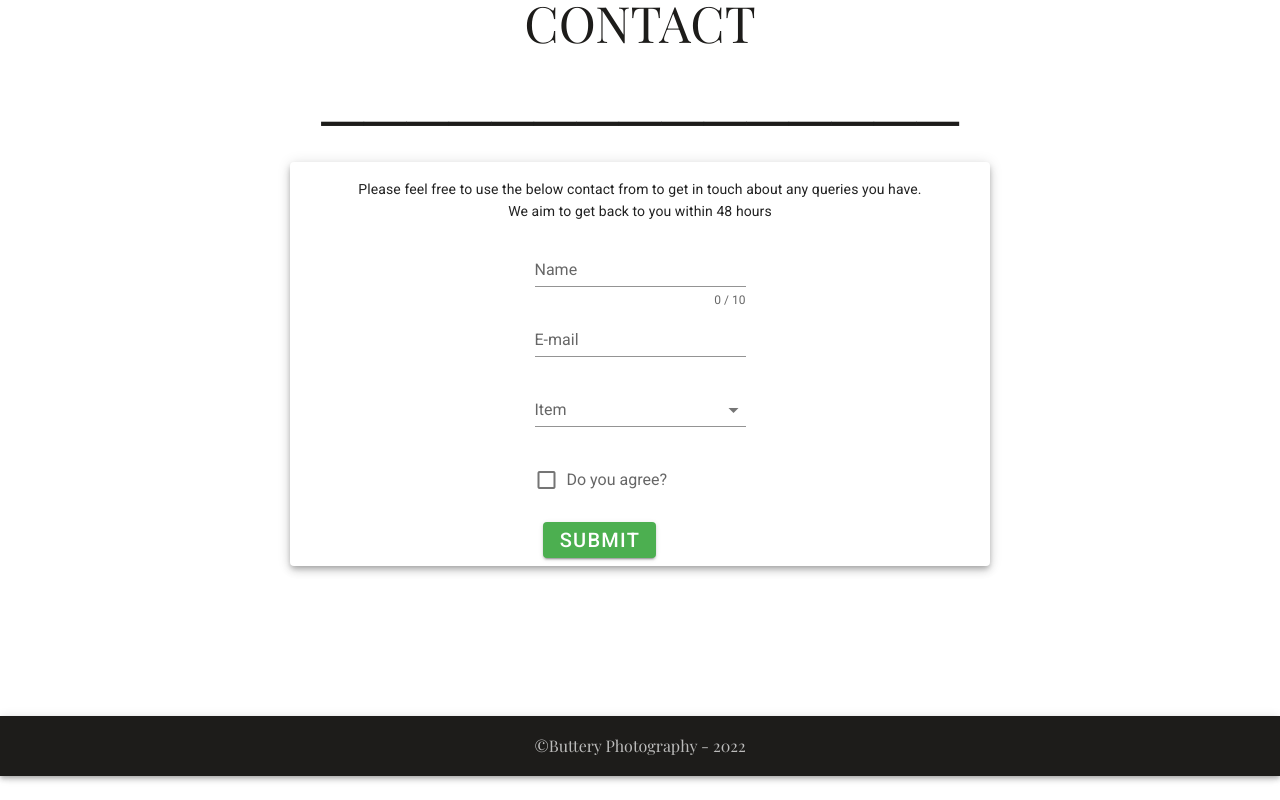
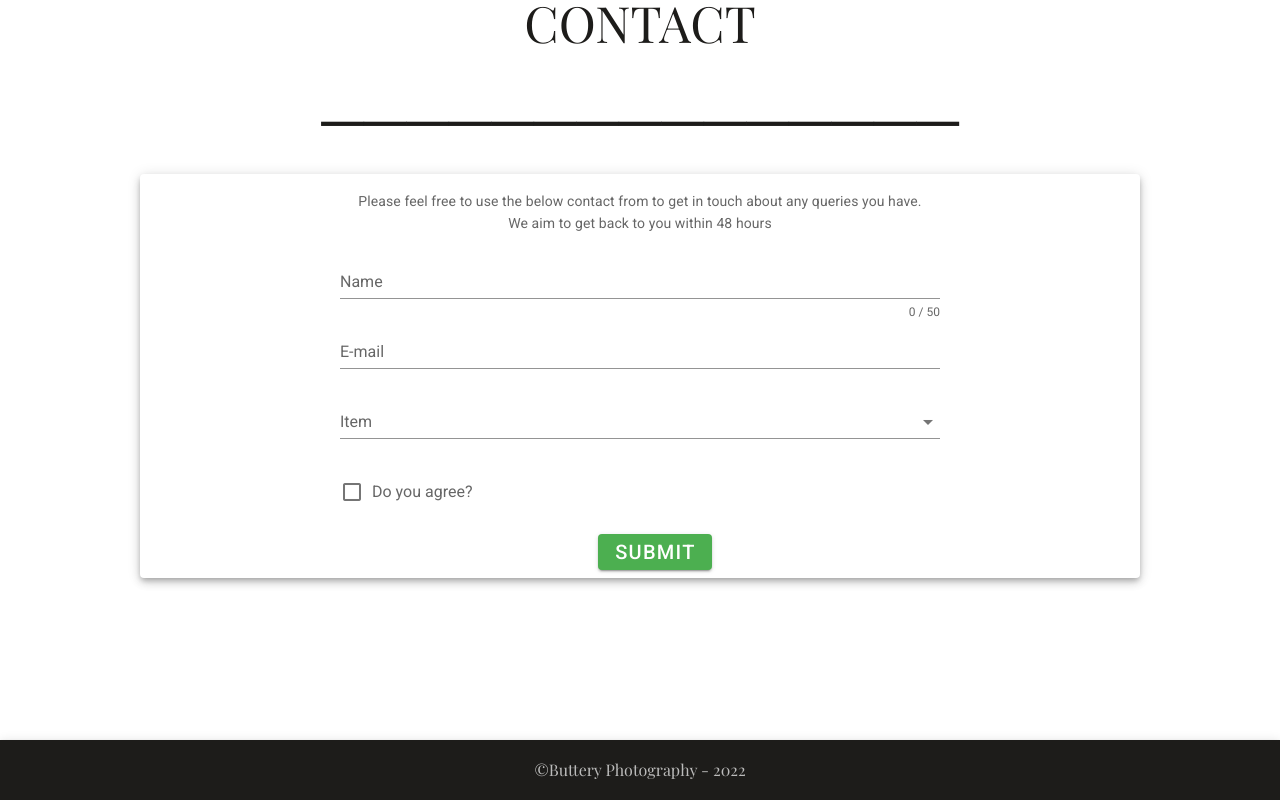
Before and after one commit to callumbuttery/buttery-photography, a Vue app: page /#/ in a window 1280 px wide. Shown: the part 6145-6945 px from the top of the page. Before the commit the page ends 6921 px from the top, so only its background shows below. Built offline with nearby package versions, Linux system fonts and the light colour scheme.

Commit message:
Fix: contact page styling

```diff
--- a/src/components/Contact.vue
+++ b/src/components/Contact.vue
@@ -2,32 +2,60 @@
   <div class="contactPrimaryContainer" id="contactSection">
     <v-container>
       <v-row align="center" justify="center">
-                <v-col align="center" justify="center" class="contactTitle">CONTACT</v-col>
+        <v-col align="center" justify="center" class="contactTitle"
+          >CONTACT</v-col
+        >
       </v-row>
-            <v-col align="center" justify="center" class="contactLine">───────────────</v-col>
+      <v-col align="center" justify="center" class="contactLine"
+        >───────────────</v-col
+      >
       <v-card class="contactCard" elevation="5">
-                <v-row lign="center" justify="center">
-                    <v-card-subtitle class="text-center contactText">Please feel free to use the below contact from to get in touch
-                        about any queries you
-                        have. We aim to get back to you within 48 hours</v-card-subtitle>
+        <v-card-subtitle class="text-center contactText"
+          >Please feel free to use the below contact from to get in touch about
+          any queries you have. We aim to get back to you within 48
+          hours</v-card-subtitle
+        >
 
-                    <v-form ref="form" v-model="valid" lazy-validation width>
-                        <v-text-field v-model="name" :counter="10" :rules="nameRules" label="Name" required>
+        <v-form ref="form" class="form" v-model="valid" lazy-validation>
+          <v-text-field
+            v-model="name"
+            :counter="50"
+            :rules="nameRules"
+            label="Name"
+            required
+          >
           </v-text-field>
 
-                        <v-text-field v-model="email" :rules="emailRules" label="E-mail" required></v-text-field>
+          <v-text-field
+            v-model="email"
+            :rules="emailRules"
+            label="E-mail"
+            required
+          ></v-text-field>
 
-                        <v-select v-model="select" :items="items" :rules="[v => !!v || 'Item is required']" label="Item"
-                            required></v-select>
+          <v-select
+            v-model="select"
+            :items="items"
+            :rules="[(v) => !!v || 'Item is required']"
+            label="Item"
+            required
+          ></v-select>
 
-                        <v-checkbox v-model="checkbox" :rules="[v => !!v || 'You must agree to continue!']"
-                            label="Do you agree?" required></v-checkbox>
-
-                        <v-btn :disabled="!valid" color="success" class="ma-2" @click="validate">
+          <v-checkbox
+            v-model="checkbox"
+            :rules="[(v) => !!v || 'You must agree to continue!']"
+            label="Do you agree?"
+            required
+          ></v-checkbox>
+        </v-form>
+        <v-btn
+          :disabled="!valid"
+          color="success"
+          class="ma-2 submitButton"
+          @click="validate"
+        >
           submit
         </v-btn>
-                    </v-form>
-                </v-row>
       </v-card>
     </v-container>
   </div>
@@ -38,49 +66,42 @@ export default {
   name: "Contact",
   data: () => ({
     valid: true,
-        name: '',
+    name: "",
     nameRules: [
-            v => !!v || 'Name is required',
-            v => (v && v.length <= 10) || 'Name must be less than 10 characters',
+      (v) => !!v || "Name is required",
+      (v) => (v && v.length <= 50) || "Name must be less than 50 characters",
     ],
-        email: '',
+    email: "",
     emailRules: [
-            v => !!v || 'E-mail is required',
-            v => /.+@.+\..+/.test(v) || 'E-mail must be valid',
+      (v) => !!v || "E-mail is required",
+      (v) => /.+@.+\..+/.test(v) || "E-mail must be valid",
     ],
     select: null,
-        items: [
-            'Basic Package',
-            'Standard Package',
-            'Premium Package',
-            'Other',
-        ],
+    items: ["Basic Package", "Standard Package", "Premium Package", "Other"],
     checkbox: false,
   }),
 
   methods: {
     validate() {
-            this.$refs.form.validate()
+      this.$refs.form.validate();
     },
     reset() {
-            this.$refs.form.reset()
+      this.$refs.form.reset();
     },
     resetValidation() {
-            this.$refs.form.resetValidation()
+      this.$refs.form.resetValidation();
     },
   },
-}
+};
 </script>
-
 
 <style>
 .contactTitle {
-    color: #1D1C1A;
+  color: #1d1c1a;
   margin: auto;
   margin-bottom: 0px;
   font-size: 50px;
   font-family: "Playfair Display", serif;
-
 }
 
 .contactPrimaryContainer {
@@ -92,11 +113,11 @@ export default {
 .contactLine {
   font-size: 60px;
   font-family: "Playfair Display", serif;
-    color: #1D1C1A;
+  color: #1d1c1a;
 }
 
 .contactCard {
-    width: 700px;
+  width: 1000px;
   margin: auto;
 }
 
@@ -104,4 +125,13 @@ export default {
   max-width: 600px;
   margin: auto;
 }
+
+.form {
+  max-width: 600px;
+  margin: auto;
+}
+
+.submitButton {
+    left: 45%;
+}
 </style>
```
Lines whose indentation alone changed are shown as unchanged.
